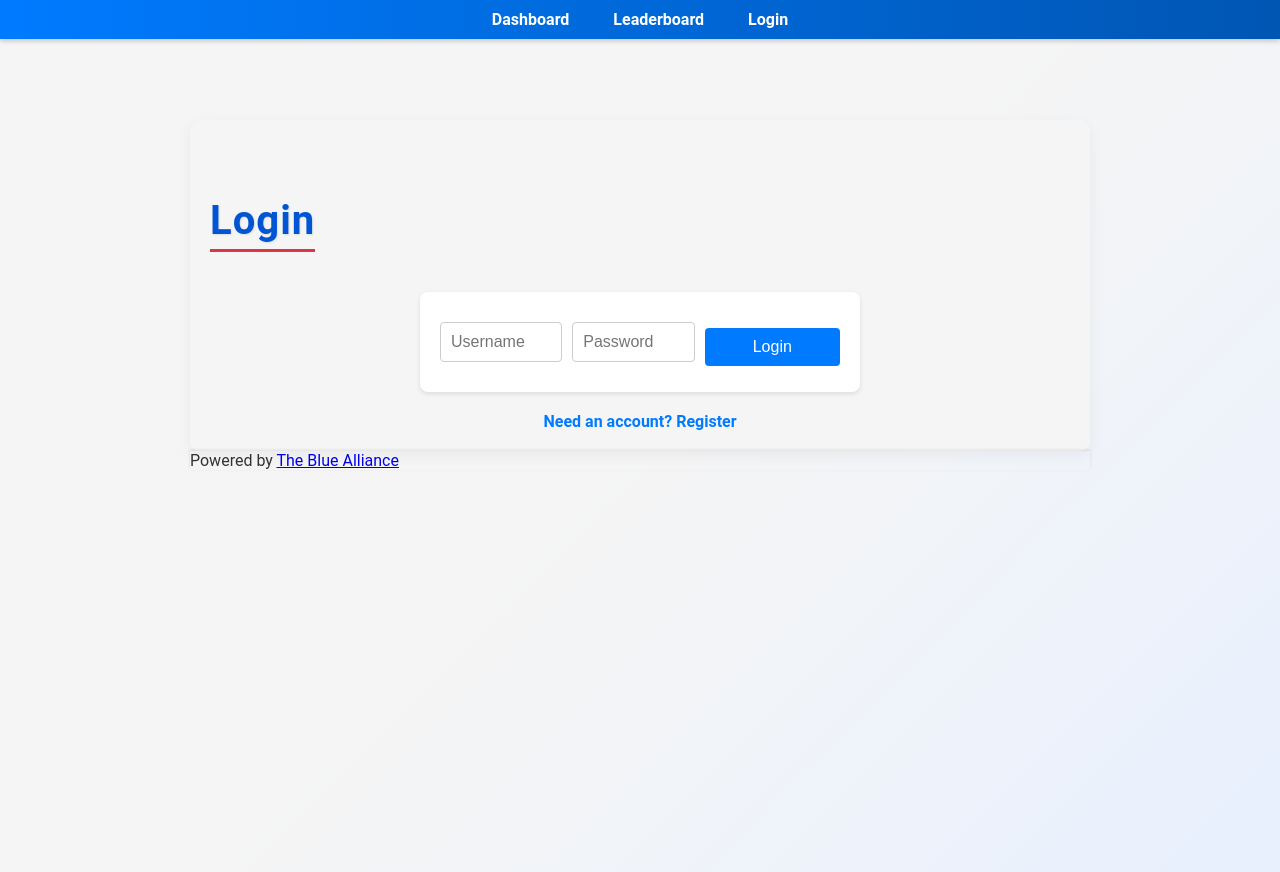
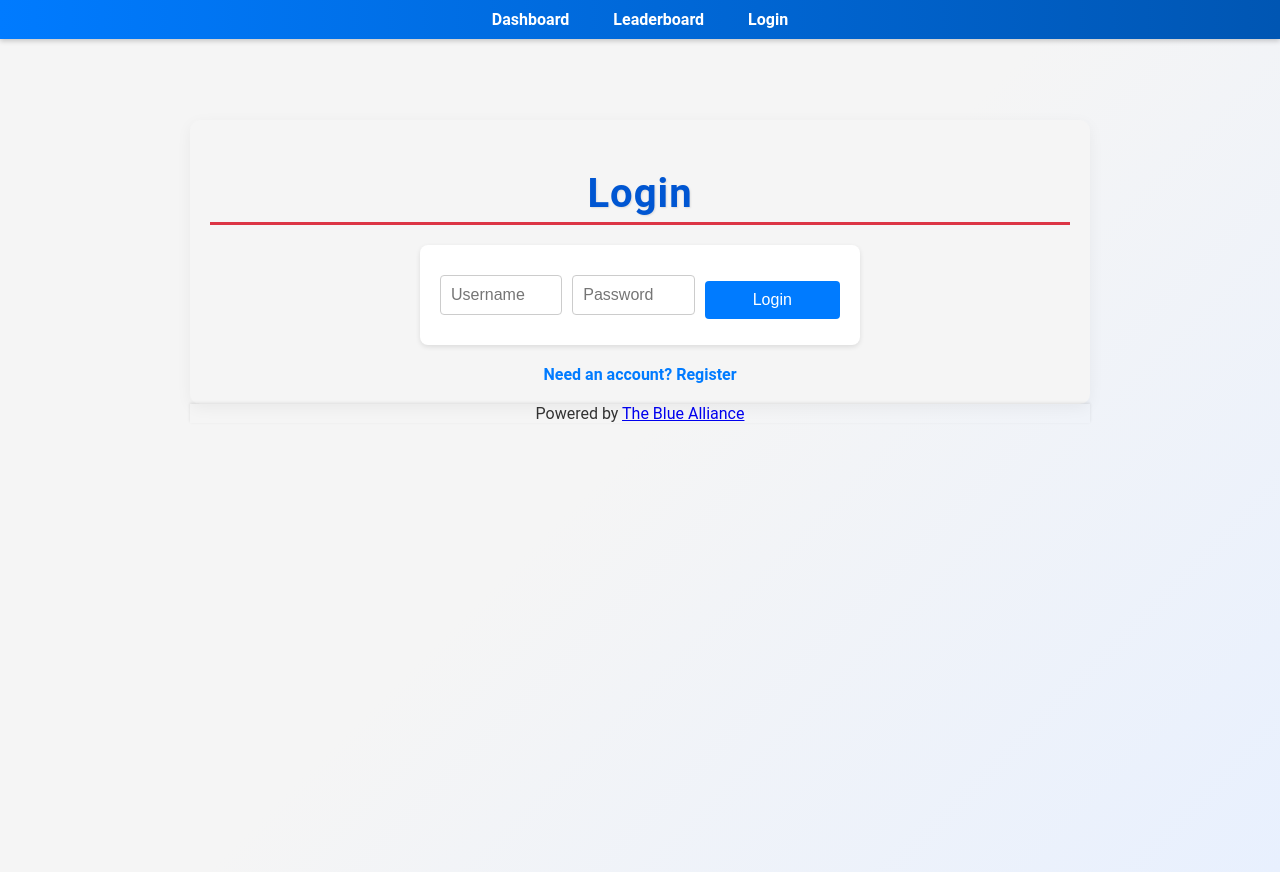
Before and after one commit to Steven5712/frc-fantasy, a Flask app: page /login in a window 1280 px wide. Run offline with Flask 3, Linux system fonts and the light colour scheme.

Commit message:
center powered by tba

```diff
--- a/static/css/base.css
+++ b/static/css/base.css
@@ -16,6 +16,7 @@ body {
     padding: 20px;
     background: linear-gradient(135deg, #f5f5f5 50%, #e8f0fe);
     color: #333;
+    text-align: center;
 }
 
 h1, h2 {
@@ -34,6 +35,10 @@ h1 {
     border-bottom: 3px solid #dc3545;
     display: inline-block;
     padding-bottom: 5px;
+    /* Add this to center the inline-block element */
+    margin: 0 auto;
+    /* Ensure the parent container allows centering */
+    width: 100%;
 }
 
 h2 {
@@ -53,4 +58,5 @@ h2 {
 .h-8 {
     z-index: 1000;
     box-shadow: 0 -1px 3px rgba(0, 0, 0, 0.1);
+    text-align: center;
 }
```
